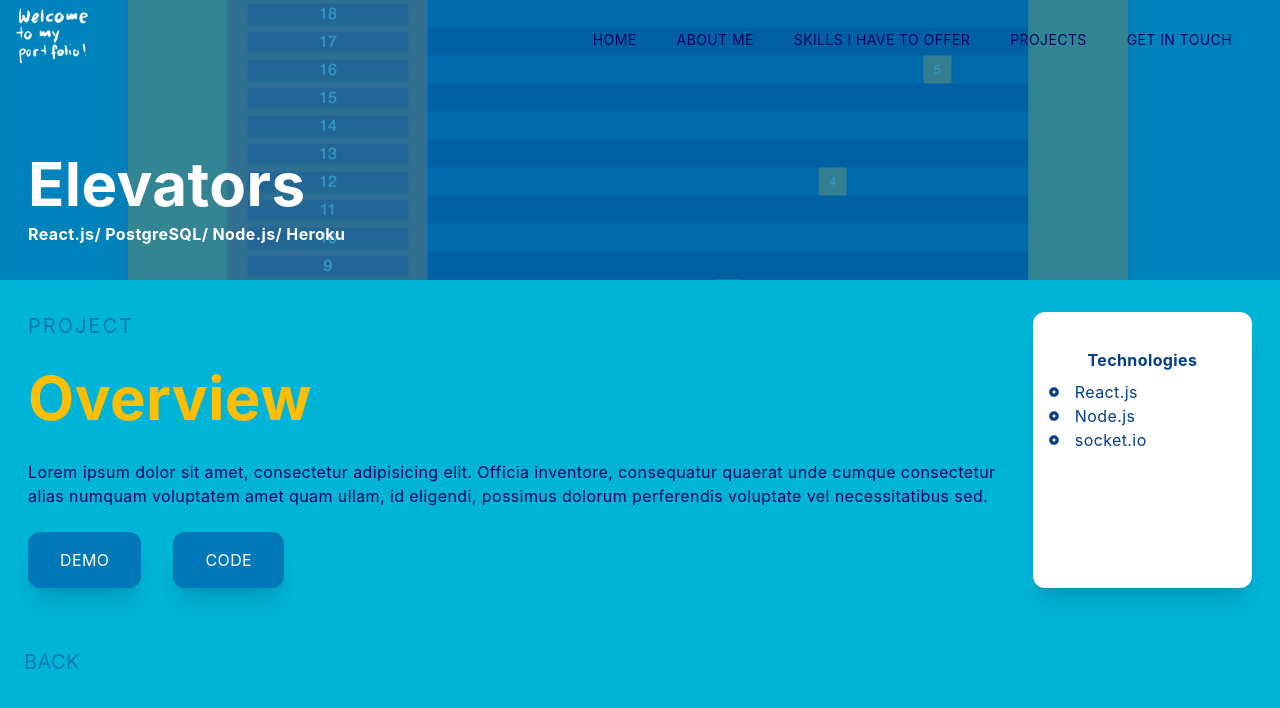
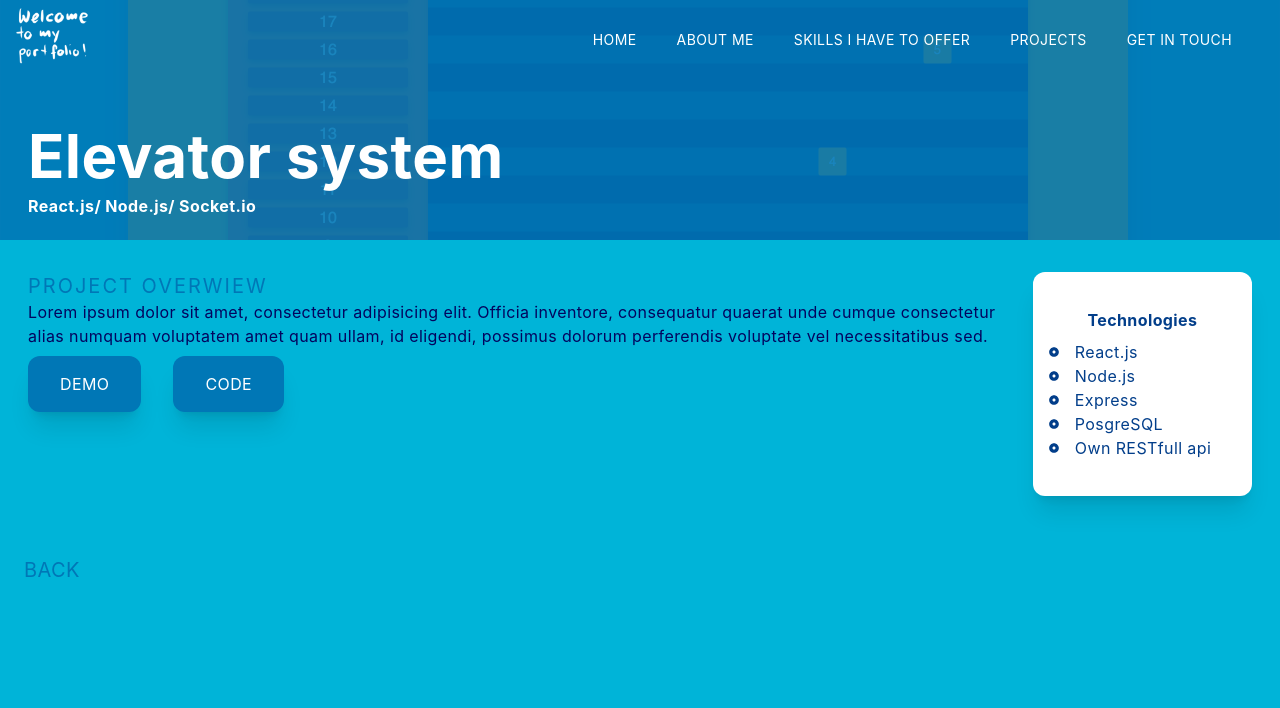
Before and after one commit to kindofclever/portfolio, a Next.js app: page /elevators in a window 1280 px wide. Shown: the top 708 px of the page. Built offline with nearby package versions, Linux system fonts and the light colour scheme.

Commit message:
all sites done, needs content and links

```diff
--- a/components/Main.js
+++ b/components/Main.js
@@ -18,9 +18,10 @@ const Main = () => {
                     and I understand the importance of <span className=''>CI/CD</span>.
                 </p>
                 <div className='flex items-center justify-evenly max-w-[350px] m-auto pt-5 sm:max-w[300px] md:pt-5'>
-                    <div className='text-[#0077B6] bg-[#ffbf00] hover:bg-gradient-to-l from-[#FF8500] to-[#ffbf00] p-2 m-1 rounded-full shadow-xl cursor-pointer hover:scale-[125%] ease-in duration-200'>
+
+                    <a href=""> <div className='text-[#0077B6] bg-[#ffbf00] hover:bg-gradient-to-l from-[#FF8500] to-[#ffbf00] p-2 m-1 rounded-full shadow-xl cursor-pointer hover:scale-[125%] ease-in duration-200'>
                         <IoLogoLinkedin size={30}/>
-                    </div>
+                    </div></a>
                     <div className='text-[#0077B6] bg-[#ffbf00] hover:bg-gradient-to-l from-[#FF8500] to-[#ffbf00] p-2 m-1 rounded-full shadow-xl cursor-pointer hover:scale-[125%] ease-in duration-200'>
                         <ImGithub size={30} />
                     </div>
--- a/components/Navbar.js
+++ b/components/Navbar.js
@@ -7,16 +7,33 @@ import { IoLogoLinkedin, IoMdMail } from 'react-icons/io';
 import { ImGithub } from 'react-icons/im';
 import { SiCodewars } from 'react-icons/si';
 import { BsSunFill } from 'react-icons/bs';
-import logo from '../public/assets/logo/logo2.png'
+import logo from '../public/assets/logo/logo2.png';
+import { useRouter } from 'next/router';
+
 
 const Navbar = () => {
 
     const [navbar, setNavbar] = useState(false);
     const [navbarShadow, setNavbarShadow] = useState(false);
+    const [navbarTextColour, setNavbarTextColour] = useState('');
+    const router = useRouter();
 
     const handleNavClick = () => {
         setNavbar(!navbar);
     };
+
+    useEffect(() => {
+
+        if ( router.asPath === '/activityknot' ||
+             router.asPath === '/elevators' ||
+             router.asPath === '/shoppinglist' ||
+             router.asPath === '/tilia'
+        ) {
+            setNavbarTextColour('white');
+        } else {
+            setNavbarTextColour('');
+        }
+    },[router]);
 
     useEffect(() => {
         const handleShadow = () => {
@@ -41,19 +58,19 @@ const Navbar = () => {
                 <div>
                     <ul className='hidden md:flex'>
                         <Link href='/'>
-                            <li className='ml-10 text-sm uppercase hover:border-b'>Home</li>
+                            <li style={{color: `${navbarTextColour}`}} className='ml-10 text-sm uppercase hover:border-b'>Home</li>
                         </Link>
                         <Link href='/#about'>
-                            <li className='ml-10 text-sm uppercase hover:border-b'>About me</li>
+                            <li style={{color: `${navbarTextColour}`}} className='ml-10 text-sm uppercase hover:border-b'>About me</li>
                         </Link>
                         <Link href='/#skills'>
-                            <li className='ml-10 text-sm uppercase hover:border-b'>Skills I have to offer</li>
+                            <li style={{color: `${navbarTextColour}`}} className='ml-10 text-sm uppercase hover:border-b'>Skills I have to offer</li>
                         </Link>
                         <Link href='/#projects'>
-                            <li className='ml-10 text-sm uppercase hover:border-b'>Projects</li>
+                            <li style={{color: `${navbarTextColour}`}} className='ml-10 text-sm uppercase hover:border-b'>Projects</li>
                         </Link>
                         <Link href='/#contact'>
-                            <li className='ml-10 mr-10 text-sm uppercase hover:border-b'>Get in touch</li>
+                            <li style={{color: `${navbarTextColour}`}} className='ml-10 mr-10 text-sm uppercase hover:border-b'>Get in touch</li>
                         </Link>
                     </ul>
                     <div onClick={handleNavClick} className='md:hidden mr-6'>
--- a/pages/_app.js
+++ b/pages/_app.js
@@ -1,5 +1,6 @@
 import '../styles/globals.css';
 import Navbar from '../components/Navbar';
+import Background from '../components/Background';
 
 
 function MyApp({ Component, pageProps }) {
--- a/pages/activityknot.js
+++ b/pages/activityknot.js
@@ -7,34 +7,34 @@ import Link from 'next/link';
 const activityknot = () => {
   return (
     <div className='w-full'>
-      <div className='w-screen h-[30vh] lg:h-[35vh] relative'>
-        <div className='absolute top-0 left-0 w-full h-[30vh] lg:h-[35vh] bg-[#0077B6]/90 md:bg-[#0077B6]/80  z-10' />
+      <div className='w-screen h-[30vh] lg:h-[30vh] relative'>
+        <div className='absolute top-0 left-0 w-full h-[30vh] lg:h-[30vh] bg-[#0077B6]/90 md:bg-[#0077B6]/80  z-10' />
           <Image className='absolute z-1' layout='fill' objectFit='cover' src={activity} alt='/' />
           <div className='absolute top-[70%] max-w-[1240px] w-full left-[50%] right-[50%] translate-x-[-50%] translate-y-[-50%] z-10 p-2 text-white'>
             <h2 className='py-2 text-white'>Activity-Knot</h2>
             <h3 className=' text-white'>React.js/ PostgreSQL/ Node.js/ Heroku</h3>
           </div>
         </div>
-        <div className='max-w-[1240px] mx-auto p-2 grid md:grid-cols-5 gap-8 pt-8'>
-          <div className='col-span-4 ml-5'>
+        <div className='max-w-[1240px] mx-auto p-2 grid md:grid-cols-5 gap-8 pt-8 ml-5'>
+          <div className='col-span-4'>
             <p className='text-[#0077B6] uppercase text-xl tracking-widest'>Project</p>
             <h2 className='text-[#ffbf00] font-bold  mt-3'>Overview</h2>
             <p>Lorem ipsum dolor sit amet, consectetur adipisicing elit. Officia inventore, consequatur quaerat unde cumque consectetur alias numquam voluptatem amet quam ullam, id eligendi, possimus dolorum perferendis voluptate vel necessitatibus sed.</p>
-            <button className='px-8 py-2 mt-2 mr-8'>Demo</button>
-            <button className='px-8 py-2 mt-2'>Code</button>
+            <button className=' bg-[#0077B6] hover:bg-gradient-to-l from-[#023E8A] to-[#0077B6] px-8 py-4 mt-2 mr-8'>Demo</button>
+            <button className='bg-[#0077B6] hover:bg-gradient-to-l from-[#023E8A] to-[#0077B6] px-8 py-4 mt-2'>Code</button>
           </div>
-          <div className='col-span-4 md:col-span-1 shadow-xl rounded-xl bg-white'>
-            <div className='p-2'>
-              <p className='text-center font-bold pb-2 text-[#023E8A]'>Technologies</p>
-              <div className='grid grid-cols-3 sm:grid-cols-1 md:grid-cols-1'>
-                <p className=' text-[#023E8A] flex items-center '><FaDotCircle size={10} className='mx-4' /> React.js</p>
-                <p className=' text-[#023E8A] flex items-center '><FaDotCircle size={10} className='mx-4' /> Node.js</p>
-                <p className=' text-[#023E8A] flex items-center '><FaDotCircle size={10} className='mx-4' /> Express</p>
-                <p className=' text-[#023E8A] flex items-center '><FaDotCircle size={10} className='mx-4' /> PosgreSQL</p>
-                <p className=' text-[#023E8A] flex items-center '><FaDotCircle size={10} className='mx-4' /> Own RESTfull api</p>
+          <div className='col-span-4 md:col-span-1 shadow-xl rounded-xl bg-white hover:bg-[#0077B6] group  hover:text-white '>
+            <div className='py-9'>
+                <p className='text-center font-bold pb-2 text-[#023E8A]  group-hover:text-white '>Technologies</p>
+                <div className='grid grid-cols-3 sm:grid-cols-1 md:grid-cols-1  group-hover:text-white '>
+                  <p className='  group-hover:text-white  text-[#023E8A] flex items-center '><FaDotCircle size={10} className='mx-4  group-hover:text-white ' /> React.js</p>
+                  <p className='  group-hover:text-white  text-[#023E8A] flex items-center '><FaDotCircle size={10} className='mx-4  group-hover:text-white ' /> Node.js</p>
+                  <p className='  group-hover:text-white  text-[#023E8A] flex items-center '><FaDotCircle size={10} className='mx-4  group-hover:text-white ' /> Express</p>
+                  <p className=' group-hover:text-white  text-[#023E8A] flex items-center '><FaDotCircle size={10} className='mx-4  group-hover:text-white ' /> PosgreSQL</p>
+                  <p className=' group-hover:text-white   text-[#023E8A] flex items-center '><FaDotCircle size={10} className='mx-4  group-hover:text-white ' /> Own RESTfull api</p>
+                </div>
               </div>
             </div>
-          </div>
         </div>
         <div className='flex justify-start ml-5 pt-12' >
                 <Link href='/#projects'>
--- a/pages/elevators.js
+++ b/pages/elevators.js
@@ -1,40 +1,42 @@
 import React from 'react';
 import Image from 'next/image';
-import elevatorImg from '../public/assets/projects/elevators.png';
+import activity from '../public/assets/projects/elevators.png';
 import { FaDotCircle, FaAngleDoubleLeft } from 'react-icons/fa';
 import Link from 'next/link';
 
 const elevators = () => {
   return (
     <div className='w-full'>
-      <div className='w-screen h-[30vh] lg:h-[35vh] relative'>
-        <div className='absolute top-0 left-0 w-full h-[30vh] lg:h-[35vh] bg-[#0077B6]/90 md:bg-[#0077B6]/80  z-10' />
-          <Image className='absolute z-1' layout='fill' objectFit='cover' src={elevatorImg} alt='/' />
+      <div className='w-screen h-[30vh] lg:h-[30vh] relative'>
+        <div className='absolute top-0 left-0 w-full h-[30vh] lg:h-[30vh] bg-[#0077B6]/90 md:bg-[#0077B6]/90  z-10' />
+          <Image className='absolute z-1' layout='fill' objectFit='cover' src={activity} alt='/' />
           <div className='absolute top-[70%] max-w-[1240px] w-full left-[50%] right-[50%] translate-x-[-50%] translate-y-[-50%] z-20 p-2 text-white'>
-            <h2 className='py-2 text-white'>Elevators</h2>
-            <h3 className=' text-white'>React.js/ PostgreSQL/ Node.js/ Heroku</h3>
+            <h2 className='py-2 text-white'>Elevator system</h2>
+            <h3 className=' text-white'>React.js/ Node.js/ Socket.io</h3>
           </div>
         </div>
         <div className='max-w-[1240px] mx-auto p-2 grid md:grid-cols-5 gap-8 pt-8 ml-5'>
           <div className='col-span-4'>
-            <p className='text-[#0077B6] uppercase text-xl tracking-widest'>Project</p>
-            <h2 className='text-[#ffbf00] py-4 font-bold  mt-3'>Overview</h2>
-            <p className='py-4'>Lorem ipsum dolor sit amet, consectetur adipisicing elit. Officia inventore, consequatur quaerat unde cumque consectetur alias numquam voluptatem amet quam ullam, id eligendi, possimus dolorum perferendis voluptate vel necessitatibus sed.</p>
+            <p className='text-[#0077B6] uppercase text-xl tracking-widest'>Project Overwiew</p>
+
+            <p>Lorem ipsum dolor sit amet, consectetur adipisicing elit. Officia inventore, consequatur quaerat unde cumque consectetur alias numquam voluptatem amet quam ullam, id eligendi, possimus dolorum perferendis voluptate vel necessitatibus sed.</p>
             <button className=' bg-[#0077B6] hover:bg-gradient-to-l from-[#023E8A] to-[#0077B6] px-8 py-4 mt-2 mr-8'>Demo</button>
             <button className='bg-[#0077B6] hover:bg-gradient-to-l from-[#023E8A] to-[#0077B6] px-8 py-4 mt-2'>Code</button>
           </div>
-          <div className='col-span-4 md:col-span-1 shadow-xl rounded-xl bg-white hover:bg-gradient-to-r from-[#023E8A] to-[#0077B6] group  hover:text-white '>
+          <div className='col-span-4 md:col-span-1 shadow-xl rounded-xl bg-white hover:bg-[#0077B6] group  hover:text-white '>
             <div className='py-9'>
-              <p className='text-center font-bold pb-2 text-[#023E8A] group-hover:text-white'>Technologies</p>
-              <div className='grid grid-cols-3 sm:grid-cols-1 md:grid-cols-1'>
-                <p className=' text-[#023E8A] flex items-center group-hover:text-white '><FaDotCircle size={10} className='mx-4' /> React.js</p>
-                <p className=' text-[#023E8A] flex items-center group-hover:text-white '><FaDotCircle size={10} className='mx-4' /> Node.js</p>
-                <p className=' text-[#023E8A] flex items-center group-hover:text-white '><FaDotCircle size={10} className='mx-4' /> socket.io</p>
+                <p className='text-center font-bold pb-2 text-[#023E8A]  group-hover:text-white '>Technologies</p>
+                <div className='grid grid-cols-3 sm:grid-cols-1 md:grid-cols-1  group-hover:text-white '>
+                  <p className='  group-hover:text-white  text-[#023E8A] flex items-center '><FaDotCircle size={10} className='mx-4  group-hover:text-white ' /> React.js</p>
+                  <p className='  group-hover:text-white  text-[#023E8A] flex items-center '><FaDotCircle size={10} className='mx-4  group-hover:text-white ' /> Node.js</p>
+                  <p className='  group-hover:text-white  text-[#023E8A] flex items-center '><FaDotCircle size={10} className='mx-4  group-hover:text-white ' /> Express</p>
+                  <p className=' group-hover:text-white  text-[#023E8A] flex items-center '><FaDotCircle size={10} className='mx-4  group-hover:text-white ' /> PosgreSQL</p>
+                  <p className=' group-hover:text-white   text-[#023E8A] flex items-center '><FaDotCircle size={10} className='mx-4  group-hover:text-white ' /> Own RESTfull api</p>
                 </div>
               </div>
             </div>
         </div>
-        <div className='flex justify-start pt-12 ml-5'>
+        <div className='flex justify-start ml-5 pt-12' >
                 <Link href='/#projects'>
                     <div className='text-[#0077B6] uppercase text-xl hover:underline m-1 rounded-full cursor-pointer'>
                         Back
--- a/pages/shoppinglist.js
+++ b/pages/shoppinglist.js
@@ -8,7 +8,7 @@ const shoppinglist = () => {
   return (
     <div className='w-full'>
     <div className='w-screen h-[30vh] lg:h-[30vh] relative'>
-      <div className='absolute top-0 left-0 w-full h-[35vh] lg:h-[35vh] bg-[#0077B6]/90 md:bg-[#0077B6]/80  z-10' />
+      <div className='absolute top-0 left-0 w-full h-[35vh] lg:h-[30vh] bg-[#0077B6]/90 md:bg-[#0077B6]/80  z-10' />
         <Image className='absolute z-1' layout='fill' objectFit='cover' src={shoppyImg} alt='/' />
         <div className='absolute top-[70%] max-w-[1240px] w-full left-[50%] right-[50%] translate-x-[-50%] translate-y-[-50%] z-20 p-2 text-white'>
           <h2 className='py-2 text-white'>Shopping-List</h2>
@@ -23,16 +23,19 @@ const shoppinglist = () => {
           <button className=' bg-[#0077B6] hover:bg-gradient-to-l from-[#023E8A] to-[#0077B6] px-8 py-4 mt-2 mr-8'>Demo</button>
           <button className='bg-[#0077B6] hover:bg-gradient-to-l from-[#023E8A] to-[#0077B6] px-8 py-4 mt-2'>Code</button>
         </div>
-        <div className='col-span-4 md:col-span-1 shadow-xl rounded-xl bg-white hover:bg-gradient-to-r from-[#023E8A] to-[#0077B6] group  hover:text-white '>
-          <div className='py-9'>
-            <p className='text-center font-bold pb-2 text-[#023E8A] group-hover:text-white'>Technologies</p>
-            <div className='grid grid-cols-3 sm:grid-cols-1 md:grid-cols-1'>
-              <p className=' text-[#023E8A] flex items-center group-hover:text-white '><FaDotCircle size={10} className='mx-4' />Vanilla JavaScript</p>
-              <p className=' text-[#023E8A] flex items-center group-hover:text-white '><FaDotCircle size={10} className='mx-4' />Local Storage</p>
+        <div className='col-span-4 md:col-span-1 shadow-xl rounded-xl bg-white hover:bg-[#0077B6] group  hover:text-white '>
+            <div className='py-9'>
+                <p className='text-center font-bold pb-2 text-[#023E8A]  group-hover:text-white '>Technologies</p>
+                <div className='grid grid-cols-3 sm:grid-cols-1 md:grid-cols-1  group-hover:text-white '>
+                  <p className='  group-hover:text-white  text-[#023E8A] flex items-center '><FaDotCircle size={10} className='mx-4  group-hover:text-white ' /> React.js</p>
+                  <p className='  group-hover:text-white  text-[#023E8A] flex items-center '><FaDotCircle size={10} className='mx-4  group-hover:text-white ' /> Node.js</p>
+                  <p className='  group-hover:text-white  text-[#023E8A] flex items-center '><FaDotCircle size={10} className='mx-4  group-hover:text-white ' /> Express</p>
+                  <p className=' group-hover:text-white  text-[#023E8A] flex items-center '><FaDotCircle size={10} className='mx-4  group-hover:text-white ' /> PosgreSQL</p>
+                  <p className=' group-hover:text-white   text-[#023E8A] flex items-center '><FaDotCircle size={10} className='mx-4  group-hover:text-white ' /> Own RESTfull api</p>
+                </div>
+              </div>
             </div>
-          </div>
         </div>
-      </div>
       <div className='flex justify-start pt-12 ml-5'>
           <Link href='/#projects'>
               <div className='text-[#0077B6] uppercase text-xl hover:underline m-1 rounded-full cursor-pointer'>
--- a/pages/tilia.js
+++ b/pages/tilia.js
@@ -1,40 +1,42 @@
 import React from 'react';
 import Image from 'next/image';
-import elevatorImg from '../public/assets/projects/shopping-list.png';
+import activity from '../public/assets/projects/activity-knot.png';
 import { FaDotCircle, FaAngleDoubleLeft } from 'react-icons/fa';
 import Link from 'next/link';
 
 const tilia = () => {
   return (
     <div className='w-full'>
-    <div className='w-screen h-[30vh] lg:h-[35vh] relative'>
-      <div className='absolute top-0 left-0 w-full h-[30vh] lg:h-[35vh] bg-[#0077B6]/90 md:bg-[#0077B6]/80 z-10' />
-        <Image className='absolute z-1' layout='fill' objectFit='cover' src={elevatorImg} alt='/' />
-        <div className='absolute top-[70%] max-w-[1240px] w-full left-[50%] right-[50%] translate-x-[-50%] translate-y-[-50%] z-20 p-2 text-white'>
-          <h2 className='py-2 text-white'>Tilia</h2>
-          <h3 className=' text-white'>next.js/ mongoDB/ Node.js/ AWS</h3>
+      <div className='w-screen h-[30vh] lg:h-[30vh] relative'>
+        <div className='absolute top-0 left-0 w-full h-[30vh] lg:h-[30vh] bg-[#0077B6]/90 md:bg-[#0077B6]/80  z-10' />
+          <Image className='absolute z-1' layout='fill' objectFit='cover' src={activity} alt='/' />
+          <div className='absolute top-[70%] max-w-[1240px] w-full left-[50%] right-[50%] translate-x-[-50%] translate-y-[-50%] z-10 p-2 text-white'>
+            <h2 className='py-2 text-white'>Activity-Knot</h2>
+            <h3 className=' text-white'>React.js/ PostgreSQL/ Node.js/ Heroku</h3>
           </div>
         </div>
         <div className='max-w-[1240px] mx-auto p-2 grid md:grid-cols-5 gap-8 pt-8 ml-5'>
           <div className='col-span-4'>
             <p className='text-[#0077B6] uppercase text-xl tracking-widest'>Project</p>
-          <h2 className='text-[#ffbf00] py-4 font-bold  mt-3'>Overview</h2>
-          <p className='py-4'>Lorem ipsum dolor sit amet, consectetur adipisicing elit. Officia inventore, consequatur quaerat unde cumque consectetur alias numquam voluptatem amet quam ullam, id eligendi, possimus dolorum perferendis voluptate vel necessitatibus sed.</p>
+            <h2 className='text-[#ffbf00] font-bold  mt-3'>Overview</h2>
+            <p>Lorem ipsum dolor sit amet, consectetur adipisicing elit. Officia inventore, consequatur quaerat unde cumque consectetur alias numquam voluptatem amet quam ullam, id eligendi, possimus dolorum perferendis voluptate vel necessitatibus sed.</p>
             <button className=' bg-[#0077B6] hover:bg-gradient-to-l from-[#023E8A] to-[#0077B6] px-8 py-4 mt-2 mr-8'>Demo</button>
             <button className='bg-[#0077B6] hover:bg-gradient-to-l from-[#023E8A] to-[#0077B6] px-8 py-4 mt-2'>Code</button>
           </div>
-        <div className='col-span-4 md:col-span-1 shadow-xl rounded-xl bg-white hover:bg-gradient-to-r from-[#023E8A] to-[#0077B6] group  hover:text-white '>
+          <div className='col-span-4 md:col-span-1 shadow-xl rounded-xl bg-white hover:bg-[#0077B6] group  hover:text-white '>
             <div className='py-9'>
-            <p className='text-center font-bold pb-2 text-[#023E8A] group-hover:text-white'>Technologies</p>
-            <div className='grid grid-cols-3 sm:grid-cols-1 md:grid-cols-1'>
-              <p className=' text-[#023E8A] flex items-center group-hover:text-white '><FaDotCircle size={10} className='mx-4' /> React.js</p>
-              <p className=' text-[#023E8A] flex items-center group-hover:text-white '><FaDotCircle size={10} className='mx-4' /> Node.js</p>
-              <p className=' text-[#023E8A] flex items-center group-hover:text-white '><FaDotCircle size={10} className='mx-4' /> socket.io</p>
+                <p className='text-center font-bold pb-2 text-[#023E8A]  group-hover:text-white '>Technologies</p>
+                <div className='grid grid-cols-3 sm:grid-cols-1 md:grid-cols-1  group-hover:text-white '>
+                  <p className='  group-hover:text-white  text-[#023E8A] flex items-center '><FaDotCircle size={10} className='mx-4  group-hover:text-white ' /> React.js</p>
+                  <p className='  group-hover:text-white  text-[#023E8A] flex items-center '><FaDotCircle size={10} className='mx-4  group-hover:text-white ' /> Node.js</p>
+                  <p className='  group-hover:text-white  text-[#023E8A] flex items-center '><FaDotCircle size={10} className='mx-4  group-hover:text-white ' /> Express</p>
+                  <p className=' group-hover:text-white  text-[#023E8A] flex items-center '><FaDotCircle size={10} className='mx-4  group-hover:text-white ' /> PosgreSQL</p>
+                  <p className=' group-hover:text-white   text-[#023E8A] flex items-center '><FaDotCircle size={10} className='mx-4  group-hover:text-white ' /> Own RESTfull api</p>
                 </div>
               </div>
             </div>
         </div>
-      <div className='flex justify-start pt-12 ml-5'>
+        <div className='flex justify-start ml-5 pt-12' >
                 <Link href='/#projects'>
                     <div className='text-[#0077B6] uppercase text-xl hover:underline m-1 rounded-full cursor-pointer'>
                         Back
@@ -43,6 +45,6 @@ const tilia = () => {
             </div>
     </div>
   )
-}
+};
 
-export default tilia
+export default tilia;
--- a/styles/globals.css
+++ b/styles/globals.css
@@ -7,9 +7,10 @@ html {
     scroll-behavior: smooth;
 }
 
-*{
+* {
     font-family: 'Inter', sans-serif;
 }
+
 
 @layer base {
     body {
```
Also changed, not shown: components/Background.js (added, +13 -0 lines). Lines whose indentation alone changed are shown as unchanged.
